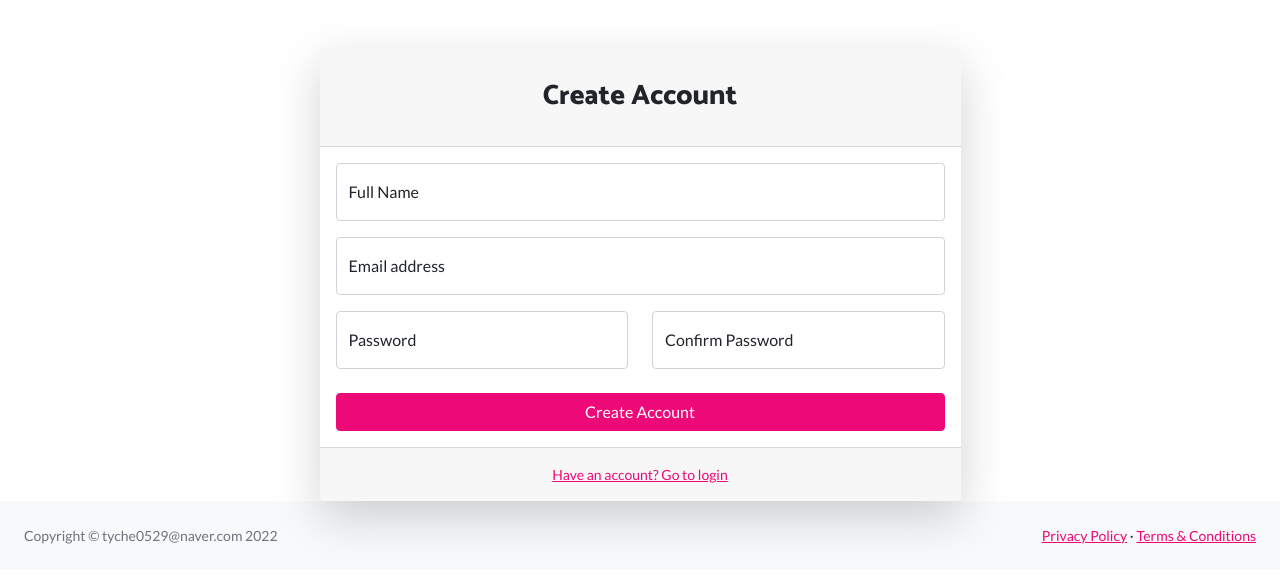
After one commit to MoonChaeWoo/FastAPI_CRUD, a FastAPI app: page /register/ in a window 1280 px wide. The commit adds this page. Shown: the top 583 px of the page. Run offline with FastAPI, Linux system fonts and the light colour scheme; some libraries are stand-ins or nearby versions.

Commit message:
현재 로그인 중인 사용자에 대한 토큰기능 구현 중
1. 로그인 화면 추가 & 회원가입 화면 추가
2. 해시된 패스워드 db에서 확인 기능 추가
3. 토큰 생성
4. 현재 로그인 중인 사용자에 대한 토큰기능 구현 중

```diff
--- a/app/Backend/database/models.py
+++ b/app/Backend/database/models.py
@@ -9,6 +9,7 @@
 from sqlalchemy import Boolean, Column, ForeignKey, Integer, String, DateTime
 from sqlalchemy.orm import relationship
 import datetime
+from pydantic import BaseModel, Field
 
 from .conn import Base
 
@@ -42,3 +43,7 @@ class Item(Base):
     # relationship은 관계를 위해 SQLAlchemy ORM에서 제공하는 것을 사용 한다.
     # back_populate : relation에서 연결된 부분에서 접근할시의 이름
     owner = relationship("User", back_populates="items")
+
+# 토큰 생성
+# def generate_token() -> str:
+#     return secrets.token_urlsafe(32)
--- a/app/Backend/router/dashboard.py
+++ b/app/Backend/router/dashboard.py
@@ -12,7 +12,7 @@ router = APIRouter()
 config = conf()
 dashboard = Jinja2Templates(directory=config.DASHBOARD)
 
-@router.get("/dashboard", response_class=HTMLResponse)
+@router.get("/dashboard", response_class=HTMLResponse, tags=["dashBoard"])
 def index(request : Request):
     context = {
         'request' : request,
@@ -21,7 +21,7 @@ def index(request : Request):
     }
     return dashboard.TemplateResponse('index.html', context)
 
-@router.get("/dashboard/tables", response_class=HTMLResponse)
+@router.get("/dashboard/tables", response_class=HTMLResponse, tags=["dashBoard"])
 def index(request : Request):
     context = {
         'request' : request,
@@ -29,7 +29,7 @@ def index(request : Request):
     }
     return dashboard.TemplateResponse('tables.html', context)
 
-@router.get("/dashboard/charts", response_class=HTMLResponse)
+@router.get("/dashboard/charts", response_class=HTMLResponse, tags=["dashBoard"])
 def index(request : Request):
     context = {
         'request' : request,
--- a/app/Frontend/templates/main.html
+++ b/app/Frontend/templates/main.html
@@ -14,8 +14,8 @@
                 <button class="navbar-toggler" type="button" data-bs-toggle="collapse" data-bs-target="#navbarResponsive" aria-controls="navbarResponsive" aria-expanded="false" aria-label="Toggle navigation"><span class="navbar-toggler-icon"></span></button>
                 <div class="collapse navbar-collapse" id="navbarResponsive">
                     <ul class="navbar-nav ms-auto">
-                        <li class="nav-item"><a class="nav-link" href="#!">Sign Up</a></li>
-                        <li class="nav-item"><a class="nav-link" href="#!">Log In</a></li>
+                        <li class="nav-item"><a class="nav-link" href="/register">Sign Up</a></li>
+                        <li class="nav-item"><a class="nav-link" href="/login">Log In</a></li>
                     </ul>
                 </div>
             </div>
--- /dev/null
+++ b/app/Frontend/templates/register.html
@@ -0,0 +1,67 @@
+{% extends "base.html" %}
+{% block style %}
+{% endblock %}
+{% block contents %}
+<div id="layoutAuthentication">
+    <div id="layoutAuthentication_content">
+        <main>
+            <div class="container">
+                <div class="row justify-content-center">
+                    <div class="col-lg-7">
+                        <div class="card shadow-lg border-0 rounded-lg mt-5">
+                            <div class="card-header"><h3 class="text-center font-weight-light my-4">Create Account</h3></div>
+                            <div class="card-body">
+                                <form>
+                                    <div class="form-floating mb-3">
+                                        <input class="form-control" id="inputEmail" type="name" placeholder="name@example.com" />
+                                        <label for="inputEmail">Full Name</label>
+                                    </div>
+                                    <div class="form-floating mb-3">
+                                        <input class="form-control" id="inputEmail" type="email" placeholder="name@example.com" />
+                                        <label for="inputEmail">Email address</label>
+                                    </div>
+                                    <div class="row mb-3">
+                                        <div class="col-md-6">
+                                            <div class="form-floating mb-3 mb-md-0">
+                                                <input class="form-control" id="inputPassword" type="password" placeholder="Create a password" />
+                                                <label for="inputPassword">Password</label>
+                                            </div>
+                                        </div>
+                                        <div class="col-md-6">
+                                            <div class="form-floating mb-3 mb-md-0">
+                                                <input class="form-control" id="inputPasswordConfirm" type="password" placeholder="Confirm password" />
+                                                <label for="inputPasswordConfirm">Confirm Password</label>
+                                            </div>
+                                        </div>
+                                    </div>
+                                    <div class="mt-4 mb-0">
+                                        <div class="d-grid"><a class="btn btn-primary btn-block" href="login.html">Create Account</a></div>
+                                    </div>
+                                </form>
+                            </div>
+                            <div class="card-footer text-center py-3">
+                                <div class="small"><a href="login.html">Have an account? Go to login</a></div>
+                            </div>
+                        </div>
+                    </div>
+                </div>
+            </div>
+        </main>
+    </div>
+    <div id="layoutAuthentication_footer">
+        <footer class="py-4 bg-light mt-auto">
+            <div class="container-fluid px-4">
+                <div class="d-flex align-items-center justify-content-between small">
+                    <div class="text-muted">Copyright &copy; tyche0529@naver.com 2022</div>
+                    <div>
+                        <a href="#">Privacy Policy</a>
+                        &middot;
+                        <a href="#">Terms &amp; Conditions</a>
+                    </div>
+                </div>
+            </div>
+        </footer>
+    </div>
+</div>
+<script src="https://cdn.jsdelivr.net/npm/bootstrap@5.1.3/dist/js/bootstrap.bundle.min.js" crossorigin="anonymous"></script>
+{% endblock %}
--- a/app/main.py
+++ b/app/main.py
@@ -8,7 +8,7 @@ from fastapi.responses import HTMLResponse
 from fastapi.staticfiles import StaticFiles
 from Backend.database import models
 from Backend.database.conn import engin
-from Backend.router import board, items, users, dashboard
+from Backend.router import board, items, users, dashboard, login
 import time
 def create_app():
     # 앱 생성
@@ -50,6 +50,7 @@ def create_app():
     app.include_router(users.router)
     app.include_router(items.router)
     app.include_router(dashboard.router)
+    app.include_router(login.router)
 
     return app
 
```
Also changed, not shown: app/Backend/database/crud/users_crud.py (+25 -4 lines), app/Backend/database/schemas.py (+13 -2 lines), app/Backend/router/board.py (+5 -5 lines), app/Backend/router/login.py (added, +109 -0 lines), app/Backend/router/users.py (+16 -2 lines), app/Frontend/templates/login.html (added, +58 -0 lines), 2 other files.
